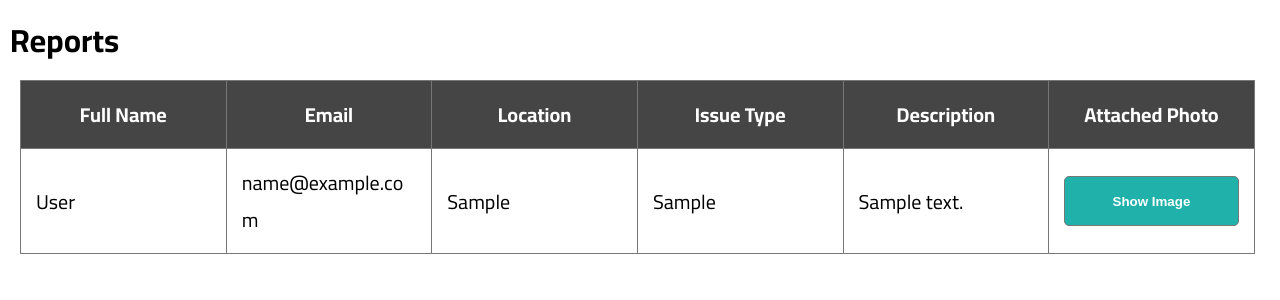
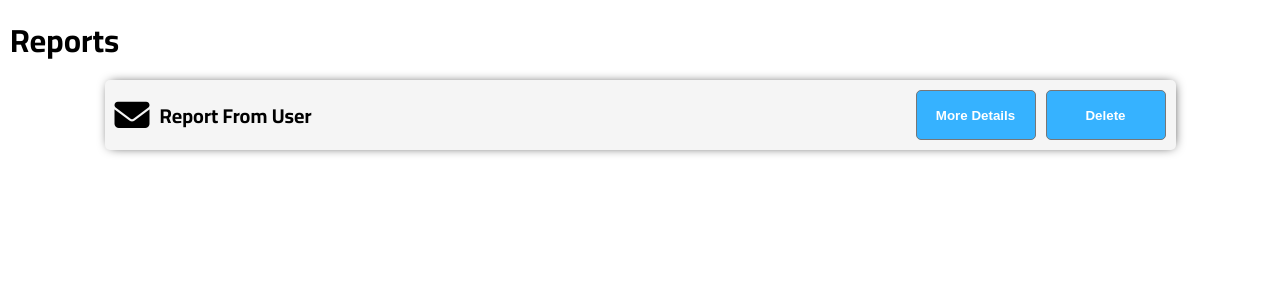
Before and after one commit to Med-Slimen/SmartNet, a PHP site: page /reportPanel.php in a window 1280 px wide. Shown: the top 300 px of the page. Run offline with PHP 8.4, Linux system fonts and the light colour scheme; tables that the repository leaves empty or names only in its code hold one stand-in row (values such as "Sample post"); some web fonts are replaced.

Commit message:
Report Panel Updated

```diff
--- a/adminPanel.js
+++ b/adminPanel.js
@@ -47,21 +47,21 @@ function notificationShow() {
       });
     });
 }
-function showConf(idEvent) {
+function showConf(idEvent, id) {
   document.getElementById("delete-conf").style.visibility = "visible";
   document.getElementById("delete-conf").style.transform =
     "scale(1) translate(-50%,-50%)";
   document.getElementById("delete-conf").style.opacity = "1";
-  let yes = document.getElementById("idEvent");
+  let hidden_id = document.getElementById(id);
   let no = document.getElementById("no");
-  yes.setAttribute("value", idEvent);
+  hidden_id.setAttribute("value", idEvent);
   document.addEventListener("click", (event) => {
     if (no.contains(event.target)) {
       document.getElementById("delete-conf").style.visibility = "hidden";
       document.getElementById("delete-conf").style.transform =
         "scale(0.6) translate(-50%,-50%)";
       document.getElementById("delete-conf").style.opacity = "0";
-      yes.setAttribute("value", "");
+      hidden_id.setAttribute("value", "");
     }
   });
 }
@@ -205,7 +205,8 @@ function showContact(element) {
   document.getElementById("contactBtn").classList.add("clicked");
   document.getElementById("settingBtn").classList.remove("clicked");
 }
-function showImg(imgUrl) {
+function showImg() {
+  let imgUrl = document.getElementById("showimg").getAttribute("img_src");
   let showImgDiv = document.querySelector(".reports .imgShow");
   showImgDiv.style.visibility = "visible";
   showImgDiv.style.opacity = "1";
@@ -223,6 +224,28 @@ function hideImg() {
   showImgDiv.style.visibility = "hidden";
   showImgDiv.style.opacity = "0";
   showImgDiv.style.transform = "scale(0.7) translate(-50%,-50%)";
+}
+function showReport(fullname, email, location, type, description, img) {
+  let box_details = document.querySelector(
+    ".reports .reports-list .box-details"
+  );
+  box_details.style.visibility = "visible";
+  box_details.style.opacity = "1";
+  box_details.style.transform = "scale(1) translate(-50%,-50%)";
+  document.getElementById("report_fullname").innerHTML = fullname;
+  document.getElementById("report_email").innerHTML = email;
+  document.getElementById("report_location").innerHTML = location;
+  document.getElementById("report_issue_type").innerHTML = type;
+  document.getElementById("report_description").innerHTML = description;
+  document.getElementById("showimg").setAttribute("img_src", img);
+}
+function hideReport() {
+  let box_details = document.querySelector(
+    ".reports .reports-list .box-details"
+  );
+  box_details.style.visibility = "hidden";
+  box_details.style.opacity = "0";
+  box_details.style.transform = "scale(0.7) translate(-50%,-50%)";
 }
 function showFeedback(fullname, email, description) {
   let box_details = document.querySelector(
@@ -262,7 +285,9 @@ function showEventDetails(
   document.getElementById("old_event_date").innerHTML = date;
   document.getElementById("old_event_img").innerHTML = eventImg;
   document.getElementById("old_event_location").innerHTML = eventLocation;
-  document.getElementById("registration_count").innerHTML = registration_count;
+  document.getElementById("registration_count").innerHTML =
+    registration_count +
+    document.getElementById("registration_count").innerHTML;
 }
 function hideEventDetails() {
   let box_details = document.querySelector(".events .events-list .box-details");
--- a/css/dashboard.css
+++ b/css/dashboard.css
@@ -606,14 +606,14 @@ tbody tr:nth-child(even){
     left: 50%;
     visibility: hidden;
     opacity: 0;
-    z-index: 2;
+    z-index: 3;
     max-width: 100%;
     top: 50%;
     transform: scale(0.7) translate(-50%,-50%);
     transition: var(--trans);
     width: 500px;
     transform-origin: left;
-    height: 400px;
+    min-height: 300px;
     padding: 10px;
     margin: 0 auto;
     background-color: rgb(210, 210, 210);
@@ -642,7 +642,11 @@ tbody tr:nth-child(even){
         font-size: 20px;
     }
 }
-.reports #showimg{
+.reports .button {
+    display: flex;
+    gap: 10px;
+}
+.reports .button button{
     background-color: lightseagreen;
     color: whitesmoke;
     cursor: pointer;
@@ -652,6 +656,7 @@ tbody tr:nth-child(even){
     color: white;
     text-align: center;
     border-radius: 5px;
+    flex-basis: 50%;
     font-weight: bold;
     outline: none;
     border: 1px solid #777;
@@ -713,7 +718,8 @@ tbody tr:nth-child(even){
 }
  .box-details{
     background-color: whitesmoke;
-    width: 350px;
+    width: 600px;
+    max-width: 100%;
     padding: 10px;
     visibility: hidden;
     opacity: 0;
@@ -726,13 +732,20 @@ tbody tr:nth-child(even){
     transform-origin: left;
     top: 50%;
     transform: scale(0.7) translate(-50%,-50%);
-    min-height: 400px;
+    min-height: 300px;
     box-shadow: 1px 0px 12px -4px black;
+}
+.box-details .text{
+    display: grid;
+    grid-template-columns: repeat(auto-fill, minmax(250px, 1fr));
 }
 @media(max-width:767px){
     .box-details{
         width: 310px;
     }
+}
+.box-details p, .box-details span{
+    margin: 10px 0;
 }
  .box-details p {
     font-weight: bold;
@@ -741,6 +754,7 @@ tbody tr:nth-child(even){
 }
  .box-details span{
     font-size: 17px;
+    word-break: break-all;
 }
  .box-details > i {
     float: right;
@@ -760,4 +774,7 @@ tbody tr:nth-child(even){
      .box .button button,#done{
         width: 100px;
     }
+    .box-details p, .box-details span{
+        margin: 0;
+    }
 }
--- a/reportPanel.php
+++ b/reportPanel.php
@@ -30,43 +30,64 @@ include 'connect.php';
     <div id="reports" class="reports">
         <h1>Reports</h1>
         <div class="reports-list">
-            <table border="3">
-                <thead>
-                    <tr>
-                        <th>Full Name</th>
-                        <th>Email</th>
-                        <th>Location</th>
-                        <th>Issue Type</th>
-                        <th>Description</th>
-                        <th>Attached Photo</th>
-                    </tr>
-                </thead>
             <?php
-                $rp_qeury = $conn->prepare("SELECT * FROM reports ORDER BY id_report");
+            $rp_qeury = $conn->prepare("SELECT * FROM reports ORDER BY id_report DESC");
             $rp_qeury->execute();
             $res = $rp_qeury->get_result();
             while ($rp = $res->fetch_assoc()) {
             ?>
-                    <tr>
-                        <td title="Full Name :">
-                            <?php echo ($rp["report_fullname"]) ?>
-                        </td>
-                        <td title="Email :">
-                            <?php echo ($rp["report_email"]) ?>
-                        </td>
-                        <td title="Location :"><?php echo ($rp["report_location"]) ?></td>
-                        <td title="Issue Type :"><?php echo ($rp["report_issue_type"]) ?></td>
-                        <td title="Description :"><?php echo ($rp["report_description"]) ?></td>
-                        <td title="Attached Photo :"><button id="showimg" onclick="showImg('<?php echo ($rp['report_img']) ?>')">Show Image</button></td>
-                    </tr>
+                <div class="box">
+                    <div class="text">
+                        <i class="fa-solid fa-envelope"></i>
+                        <span>Report From <?php echo ($rp["report_fullname"]) ?> </span>
+                    </div>
+                    <div class="button">
+                        <button onclick="showReport('<?php echo ($rp['report_fullname']) ?>','<?php echo ($rp['report_email']) ?>','<?php echo ($rp['report_location']) ?>','<?php echo ($rp['report_issue_type']) ?>','<?php echo ($rp['report_description']) ?>','<?php echo ($rp['report_img']) ?>')">More Details</button>
+                        <button id="delbtn" onclick="showConf('<?php echo ($rp['id_report']) ?>','idReport')" class="delbt">
+                            Delete
+                        </button>
+
+                    </div>
+                </div>
             <?php
             }
             ?>
-            </table>
             <div class="imgShow">
                 <i class="fa-solid fa-xmark xmark" onclick="hideImg()"></i>
                 <p id="noimg"></p>
                 <img id="attachedPhoto" src="">
+            </div>
+            <div class="box-details">
+                <i class="fa-solid fa-xmark xmark" onclick="hideReport()"></i>
+                <h1>Feedback</h1>
+                <div class="text">
+                    <p>Full Name :</p>
+                    <span id="report_fullname"></span>
+                    <p>Email :</p>
+                    <span id="report_email"></span>
+                    <p>Location :</p>
+                    <span id="report_location"></span>
+                    <p>Issue Type :</p>
+                    <span id="report_issue_type"></span>
+                    <p>Description :</p>
+                    <span id="report_description"></span><br>
+                </div>
+                <div class="button">
+                    <button id="showimg" img_src="" onclick="showImg()">Show Image</button>
+                    <button id="reply" onclick="showReply()">Reply</button>
+                </div>
+            </div>
+            <div id="delete-conf" class="delete-conf">
+                <h2>Are you sure ?</h2>
+                <div class="choice">
+                    <a id="no" href="#">
+                        <h3>No</h3>
+                    </a>
+                    <form action="deleteReport.php" method="post">
+                        <input type="hidden" id="idReport" name="id_report" />
+                        <input type="submit" id="yes" value="Yes" />
+                    </form>
+                </div>
             </div>
         </div>
     </div>
```
Also changed, not shown: contactPanel.php (+16 -4 lines), dashboardPanel.php (+17 -6 lines), deleteReport.php (added, +28 -0 lines), donationsPanel.php (+14 -3 lines), email_template.php (+10 -3 lines), eventPanel.php (+4 -3 lines), registerEvent.php (+8 -5 lines). Lines whose indentation alone changed are shown as unchanged.
